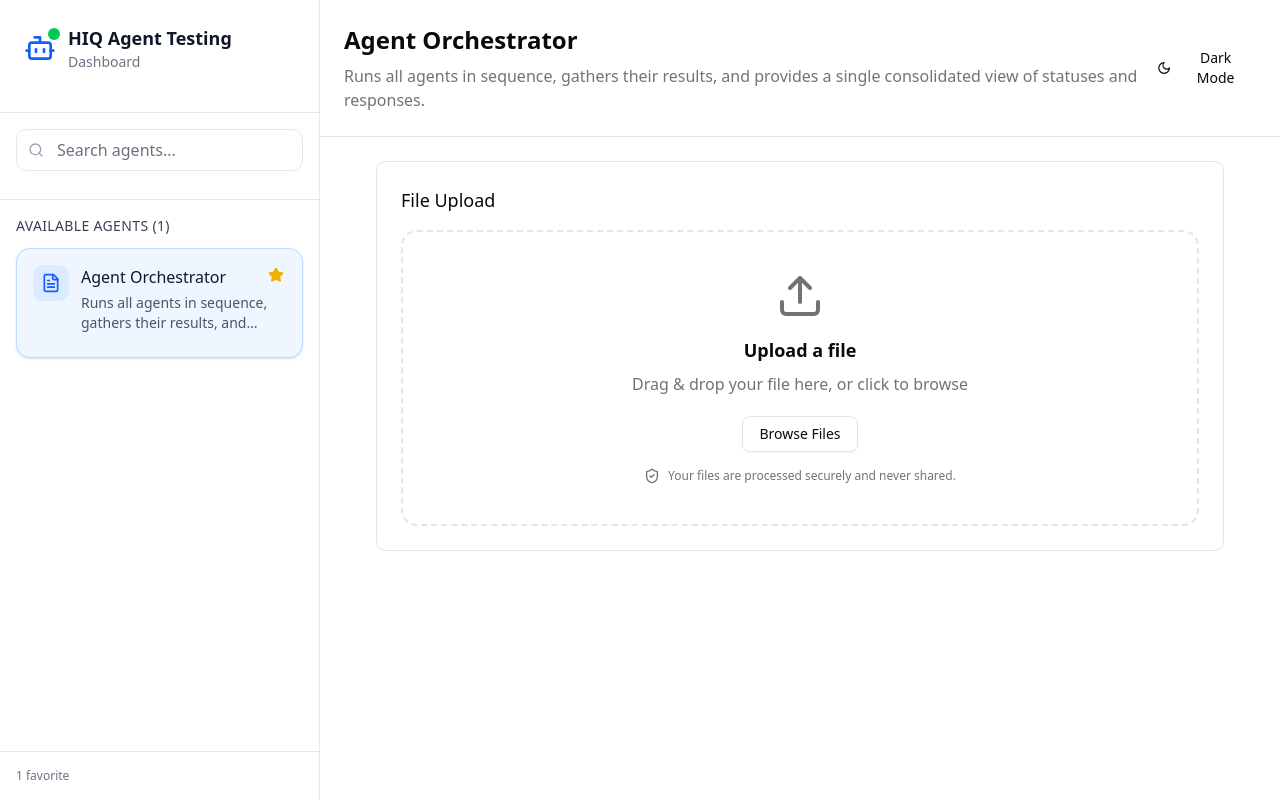
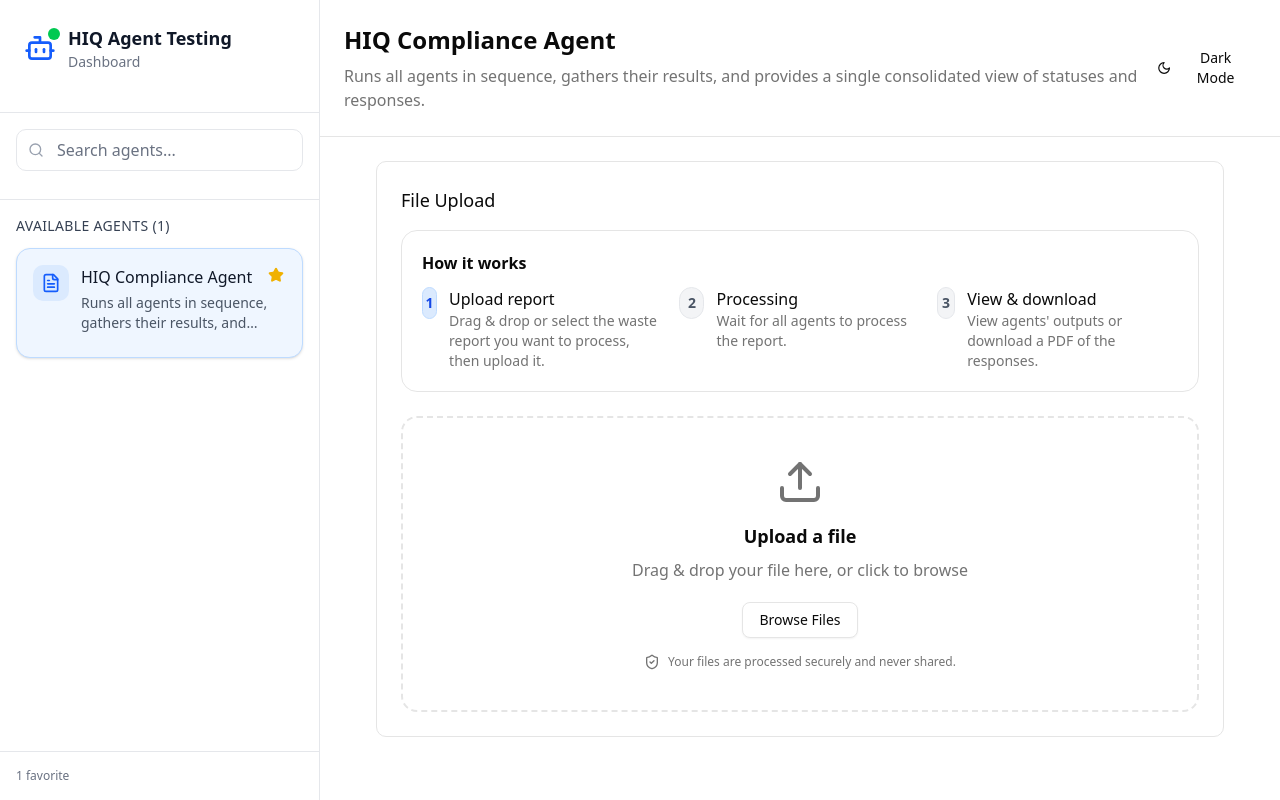
Before and after one commit to shreyansh-jain-10/hiq-agent-dashboard, a React (Vite) app: page / in a window 1280 px wide. Both pictures are taken after a click on the button 159 px from the left and 303 px from the top of the page. Built offline with nearby package versions, Linux system fonts and the light colour scheme.

Commit message:
Minor UI changes

```diff
--- a/src/components/FileUpload.jsx
+++ b/src/components/FileUpload.jsx
@@ -1,19 +1,13 @@
+// FileUpload.jsx
 import { useState, useCallback, useRef, useMemo } from 'react'
-import { Upload, FileText, File, X, Loader2, ShieldCheck } from 'lucide-react'
+import { Upload, FileText, File, X, Loader2, ShieldCheck, CheckCircle, Download } from 'lucide-react'
 import { Button } from '@/components/ui/button.jsx'
 
-/**
- * Premium FileUpload.jsx
- * - Glassmorphism drop zone with animated drag-over state
- * - File preview row with filetype icon
- * - Indeterminate progress bar while uploading
- * - Micro-interactions on buttons (ripple-like scale, subtle glow)
- * - Same external API: props { agent, onResponse }
- */
 export default function FileUpload({ agent, onResponse }) {
   const [isDragOver, setIsDragOver] = useState(false)
   const [selectedFile, setSelectedFile] = useState(null)
   const [isUploading, setIsUploading] = useState(false)
+  const [hasResult, setHasResult] = useState(false)   // NEW: track when a result has been received
   const [error, setError] = useState(null)
   const fileInputRef = useRef(null)
 
@@ -24,68 +18,41 @@ export default function FileUpload({ agent, onResponse }) {
     return File
   }, [selectedFile])
 
-  const handleDragOver = useCallback((e) => {
-    e.preventDefault()
-    setIsDragOver(true)
-  }, [])
-
-  const handleDragLeave = useCallback((e) => {
-    e.preventDefault()
-    setIsDragOver(false)
-  }, [])
-
+  const handleDragOver = useCallback((e) => { e.preventDefault(); setIsDragOver(true) }, [])
+  const handleDragLeave = useCallback((e) => { e.preventDefault(); setIsDragOver(false) }, [])
   const handleDrop = useCallback((e) => {
-    e.preventDefault()
-    setIsDragOver(false)
+    e.preventDefault(); setIsDragOver(false)
     const files = Array.from(e.dataTransfer.files)
-    if (files.length > 0) {
-      setSelectedFile(files[0])
-      setError(null)
-    }
+    if (files.length > 0) { setSelectedFile(files[0]); setError(null); setHasResult(false) } // reset result
   }, [])
 
   const handleFileSelect = (e) => {
     const files = Array.from(e.target.files)
-    if (files.length > 0) {
-      setSelectedFile(files[0])
-      setError(null)
-    }
+    if (files.length > 0) { setSelectedFile(files[0]); setError(null); setHasResult(false) } // reset result
   }
 
   const removeFile = () => {
-    setSelectedFile(null)
-    setError(null)
+    setSelectedFile(null); setError(null); setHasResult(false)
     if (fileInputRef.current) fileInputRef.current.value = ''
   }
 
   const uploadFile = async () => {
     if (!selectedFile || !agent) return
-
-    setIsUploading(true)
-    setError(null)
+    setIsUploading(true); setError(null)
 
     try {
       const formData = new FormData()
       formData.append('file', selectedFile)
 
-      const response = await fetch(agent.webhook, {
-        method: 'POST',
-        body: formData,
-      })
+      const response = await fetch(agent.webhook, { method: 'POST', body: formData })
+      if (!response.ok) throw new Error(`HTTP error! status: ${response.status}`)
 
-      if (!response.ok) {
-        throw new Error(`HTTP error! status: ${response.status}`)
-      }
-
-      // Always use text first; try JSON parse, fallback to string
       const text = await response.text()
-      let result
-      try { result = JSON.parse(text) } catch { result = text }
+      let result; try { result = JSON.parse(text) } catch { result = text }
       onResponse?.(result)
+      setHasResult(true) // NEW: we have something to view
 
       setSelectedFile(null)
-      setIsUploading(false)
-      setError(null)
       if (fileInputRef.current) fileInputRef.current.value = ''
     } catch (err) {
       setError(err.message || 'Failed to upload file')
@@ -101,6 +68,32 @@ export default function FileUpload({ agent, onResponse }) {
     const i = Math.floor(Math.log(bytes) / Math.log(k))
     return parseFloat((bytes / Math.pow(k, i)).toFixed(2)) + ' ' + sizes[i]
   }
+
+  const StepItem = ({ index, title, desc, state }) => {
+    const isDone = state === 'done'
+    const isCurrent = state === 'current'
+    const circleCls = isDone
+      ? 'bg-green-100 text-green-700 border-green-200'
+      : isCurrent
+      ? 'bg-blue-100 text-blue-700 border-blue-200'
+      : 'bg-gray-100 text-gray-600 border-gray-200'
+    return (
+      <li className="flex items-start gap-3">
+        <div className={`flex items-center justify-center w-8 h-8 rounded-full border text-sm font-semibold ${circleCls}`}>
+          {isDone ? <CheckCircle className="w-5 h-5" /> : index}
+        </div>
+        <div>
+          <div className="font-medium">{title}</div>
+          <div className="text-sm text-muted-foreground">{desc}</div>
+        </div>
+      </li>
+    )
+  }
+
+  // Compute step states
+  const step1State = hasResult ? 'done' : (isUploading ? 'pending' : 'current')
+  const step2State = isUploading ? 'current' : (hasResult ? 'done' : 'pending')
+  const step3State = hasResult ? 'current' : 'pending'
 
   if (!agent) {
     return (
@@ -118,6 +111,32 @@ export default function FileUpload({ agent, onResponse }) {
 
   return (
     <div className="space-y-6">
+
+      {/* NEW: How it works */}
+      <div className="border rounded-2xl p-5 bg-white/70 dark:bg-gray-900/40 backdrop-blur-sm">
+        <h3 className="font-semibold mb-3">How it works</h3>
+        <ol className="grid gap-4 md:grid-cols-3">
+          <StepItem
+            index={1}
+            state={step1State}
+            title="Upload report"
+            desc="Drag & drop or select the waste report you want to process, then upload it."
+          />
+          <StepItem
+            index={2}
+            state={step2State}
+            title="Processing"
+            desc="Wait for all agents to process the report."
+          />
+          <StepItem
+            index={3}
+            state={step3State}
+            title="View & download"
+            desc="View agents' outputs or download a PDF of the responses."
+          />
+        </ol>
+      </div>
+
       {/* Upload Area */}
       <div
         onDragOver={handleDragOver}
@@ -131,33 +150,17 @@ export default function FileUpload({ agent, onResponse }) {
             : 'border-border hover:border-primary/50 hover:shadow-[0_10px_40px_-10px_rgba(0,0,0,0.15)]',
         ].join(' ')}
       >
-        {/* Glow ring on drag */}
         <div
           className={`pointer-events-none absolute inset-0 rounded-2xl transition-opacity ${isDragOver ? 'opacity-100' : 'opacity-0'}`}
-          style={{
-            boxShadow: '0 0 0 6px rgba(59,130,246,0.12) inset, 0 30px 80px -20px rgba(59,130,246,0.25)'
-          }}
+          style={{ boxShadow: '0 0 0 6px rgba(59,130,246,0.12) inset, 0 30px 80px -20px rgba(59,130,246,0.25)' }}
         />
-
         <Upload className={`w-12 h-12 mx-auto mb-4 ${isDragOver ? 'text-primary' : 'text-muted-foreground'}`} />
-        <h3 className="text-lg font-semibold mb-2">
-          {isDragOver ? 'Drop your file here' : 'Upload a file'}
-        </h3>
+        <h3 className="text-lg font-semibold mb-2">{isDragOver ? 'Drop your file here' : 'Upload a file'}</h3>
         <p className="text-muted-foreground mb-5">Drag & drop your file here, or click to browse</p>
 
-        <input
-          type="file"
-          ref={fileInputRef}
-          onChange={handleFileSelect}
-          className="hidden"
-          id="file-input"
-          accept=".pdf"
-        />
-
+        <input type="file" ref={fileInputRef} onChange={handleFileSelect} className="hidden" id="file-input" accept=".pdf" />
         <Button asChild variant="outline" className="relative overflow-hidden active:scale-[0.99] transition-transform">
-          <label htmlFor="file-input" className="cursor-pointer">
-            Browse Files
-          </label>
+          <label htmlFor="file-input" className="cursor-pointer">Browse Files</label>
         </Button>
 
         <div className="mt-4 flex items-center justify-center gap-2 text-xs text-muted-foreground">
@@ -186,23 +189,11 @@ export default function FileUpload({ agent, onResponse }) {
           </div>
 
           <div className="mt-4 flex gap-2 items-center">
-            <Button
-              onClick={uploadFile}
-              disabled={isUploading}
-              className="flex-1 cursor-pointer active:scale-[0.99] transition-transform"
-            >
-              {isUploading ? (
-                <>
-                  <Loader2 className="w-4 h-4 mr-2 animate-spin" />
-                  Processing...
-                </>
-              ) : (
-                'Upload & Process'
-              )}
+            <Button onClick={uploadFile} disabled={isUploading} className="flex-1 cursor-pointer active:scale-[0.99] transition-transform">
+              {isUploading ? (<><Loader2 className="w-4 h-4 mr-2 animate-spin" /> Processing...</>) : ('Upload & Process')}
             </Button>
           </div>
 
-          {/* Indeterminate progress bar */}
           {isUploading && (
             <div className="mt-3 h-2 w-full rounded-full bg-muted overflow-hidden">
               <div className="h-full w-1/2 rounded-full animate-[shimmer_1.2s_infinite]" style={{
@@ -212,15 +203,11 @@ export default function FileUpload({ agent, onResponse }) {
           )}
 
           <style jsx>{`
-            @keyframes shimmer {
-              0% { transform: translateX(-100%); }
-              100% { transform: translateX(200%); }
-            }
+            @keyframes shimmer { 0% { transform: translateX(-100%); } 100% { transform: translateX(200%); } }
           `}</style>
         </div>
       )}
 
-      {/* Error Display */}
       {error && (
         <div className="bg-destructive/10 border border-destructive/20 rounded-2xl p-4">
           <p className="text-destructive font-medium">Upload Error</p>
--- a/src/components/Sidebar.jsx
+++ b/src/components/Sidebar.jsx
@@ -65,7 +65,7 @@ const agents = [
   // },
   {
     id: 'unified-flow',
-    name: 'Agent Orchestrator',
+    name: 'HIQ Compliance Agent',
     description: `Runs all agents in sequence, gathers their results, and provides a single consolidated view of statuses and responses.`,
     icon: FileText,
     webhook: 'https://gluagents.xyz/webhook/23145b04-8328-41c1-b417-ef201e806dd7'
```
